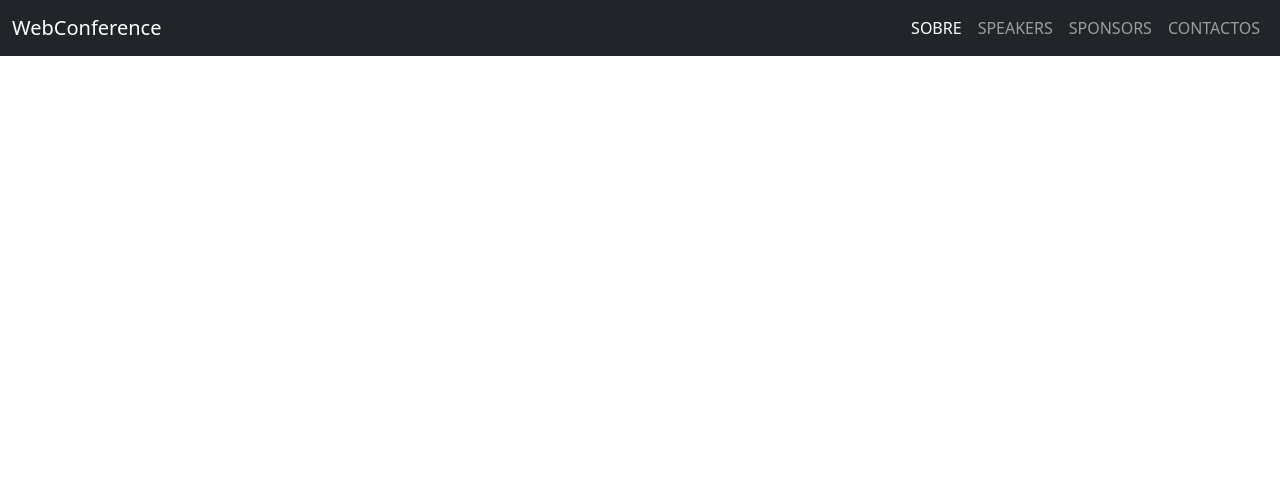
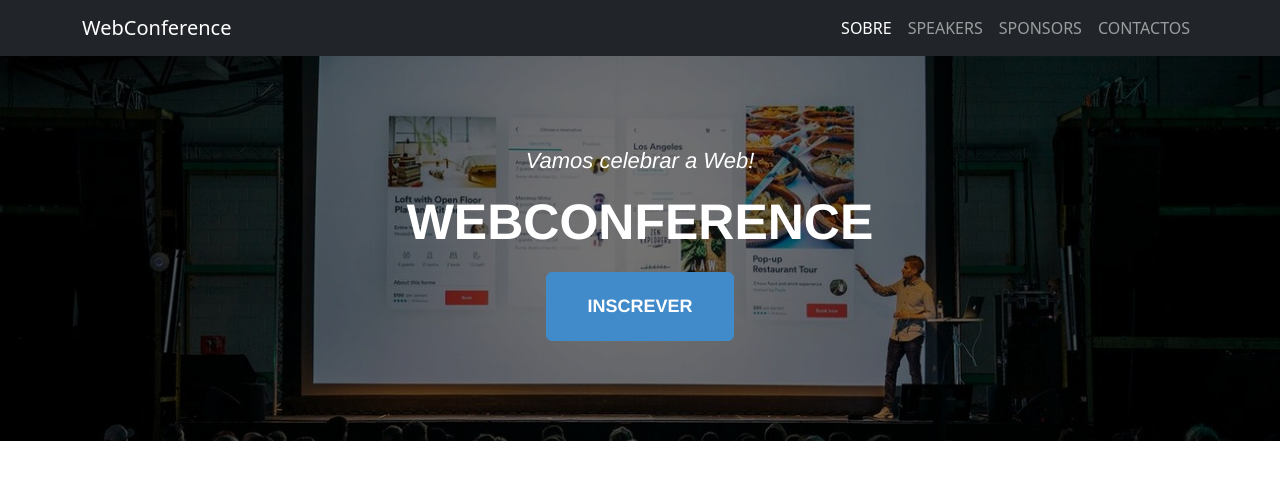
Before and after one commit to TiagoSRangel/WebConference, a plain HTML site: page index.html in a window 1280 px wide. Drawn offline with nearby package versions, Linux system fonts and the light colour scheme; some packages are replaced by stand-ins of ours; files that its build step writes are made by us from their sources; a script that the page names is missing.

Commit message:
building a header

```diff
--- a/css/styles.css
+++ b/css/styles.css
@@ -0,0 +1,53 @@
+/*Header*/
+
+header.masthead {
+    text-align: center;
+    color: white;
+    background-image: url("../img/conference.jpg");
+    background-repeat: no-repeat;
+    background-attachment: scroll;
+    background-position: center center;
+    background-size: cover;
+}
+
+header.masthead .intro-text {
+    padding-top: 150px;
+    padding-bottom: 100px;
+}
+
+header.masthead .intro-text .intro-lead-in {
+    font-size: 22px;
+    font-style: italic;
+    line-height: 22px;
+    margin-bottom: 25px;
+    font-family: "Droid Serif", "Helvetica Neue", Helvetica, sans-serif;
+}
+
+header.masthead .intro-text .intro-heading {
+    font-size: 50px;
+    font-weight: 700;
+    line-height: 50px;
+    margin-bottom: 25px;
+    font-family: "Montserrat", "Helvetica Neue", Helvetica, sans-serif;
+}
+
+.btn {
+    font-family: "Montserrat", "Helvetica Neue", Helvetica, sans-serif;
+    font-weight: 700;
+}
+
+.btn-xl {
+    font-size: 18px;
+    padding: 20px 40px;
+}
+
+.btn-primary {
+    background-color: #428bca;
+    border-color: #428bca;
+}
+
+.btn-primary:active, .btn-primary:focus, .btn-primary:hover {
+    background-color: #3677b1;
+    border-color: #3677b1;
+    color: white;
+}
--- a/index.html
+++ b/index.html
@@ -6,11 +6,11 @@
     <meta name="viewport" content="width=device-width, initial-scale=1.0">
     <title>Document</title>
     <link rel="stylesheet" href="https://cdn.jsdelivr.net/npm/bootstrap@5.2.0-beta1/dist/css/bootstrap.min.css">
-    <link rel="stylesheet" type="text/css" href="styles.css" />
+    <link rel="stylesheet" type="text/css" href="css/styles.css" />
 </head>
 <body>
-    <nav class="navbar navbar-expand-sm navbar-dark bg-dark">
-        <div class="container-fluid">
+    <nav class="navbar navbar-expand-md navbar-dark bg-dark fixed-top">
+        <div class="container">
             <a class="navbar-brand" href="#">WebConference</a>
             <button class="navbar-toggler" type="button" data-bs-toggle="collapse" data-bs-target="#navbarNavAltMarkup" aria-controls="navbarNavAltMarkup" aria-expanded="false" aria-label="Toggle navigation">
                 <span class="navbar-toggler-icon"></span>
@@ -28,7 +28,9 @@
     <header class="masthead">
         <div class="container">
             <div class="intro-text">
-
+                <div class="intro-lead-in">Vamos celebrar a Web!</div>
+                <div class="intro-heading text-uppercase">WebConference</div>
+                <a class="btn btn-primary btn-xl text-uppercase" href="#" id="btnRegister">inscrever</a>
             </div>
         </div>
     </header>
@@ -49,5 +51,7 @@
     </footer>
 
     <script src="https://cdn.jsdelivr.net/npm/bootstrap@5.0.2/dist/js/bootstrap.bundle.min.js"></script>
+    <script src="js/webconf.js"></script>
+    <script src="//cdn.jsdelivr.net/npm/sweetalert2@11"></script>
 </body>
 </html>
--- /dev/null
+++ b/js/webconf.js
@@ -0,0 +1,8 @@
+window.onload = function () {
+    const btnRegister = document.getElementById("btnRegister");
+    btnRegister.addEventListener("click", function() {
+        Swal.fire ({
+            title: "Inscrição na WebConference"
+        })
+    });
+}
```
